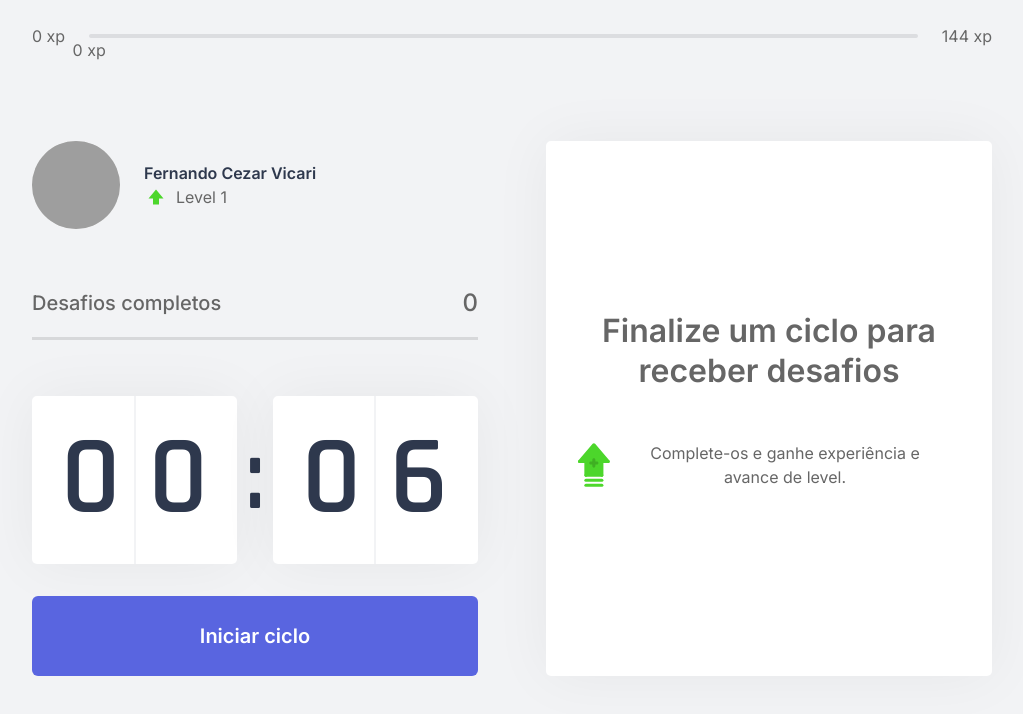
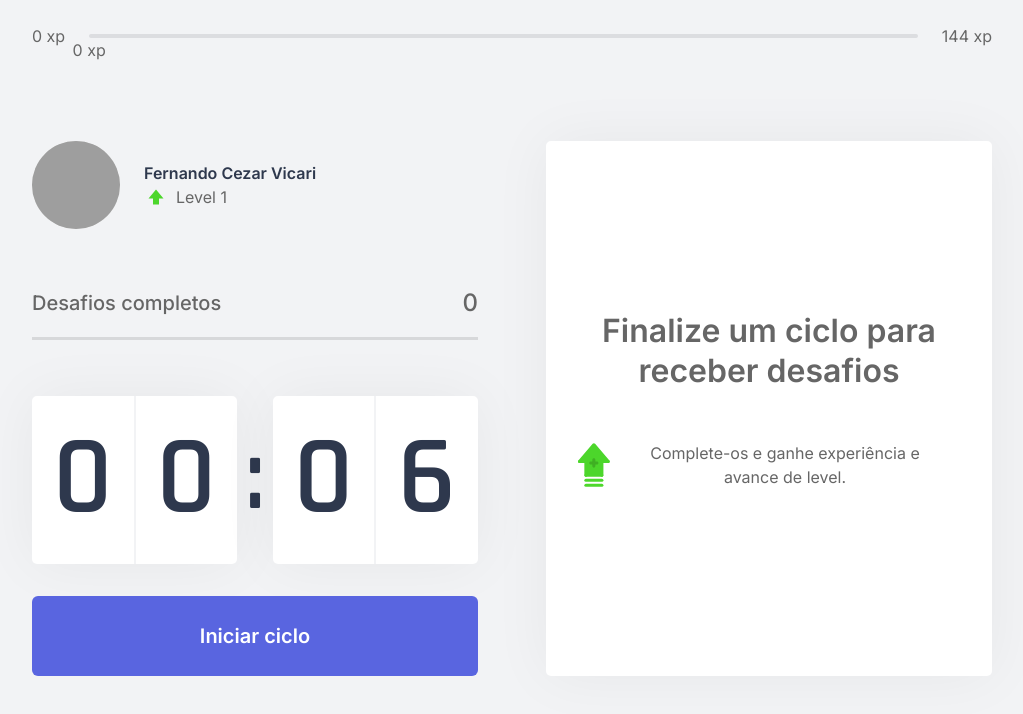
Before and after one commit to fcvicari/nlw4-move.it, a Next.js app: page / in a window 1280 px wide. Shown: the top 714 px of the page, without its empty margins (128-1151 px from the left). Built offline with nearby package versions, Linux system fonts and the light colour scheme; grey boxes are pictures that could not be loaded.

Commit message:
O cronometro estava com os numeros desalinhados.

```diff
--- a/src/styles/theme.ts
+++ b/src/styles/theme.ts
@@ -81,6 +81,8 @@ const customTheme = extendTheme({
         countdownNumber: {
           flex: '1',
           display: 'flex',
+          padding: '0',
+          margin: '0',
           justifyContent: 'space-evenly',
           alignItems: 'center',
           textAlign: 'center',
```
